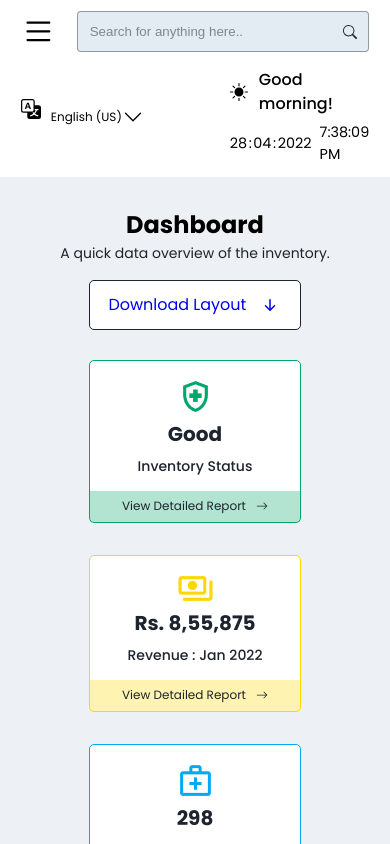
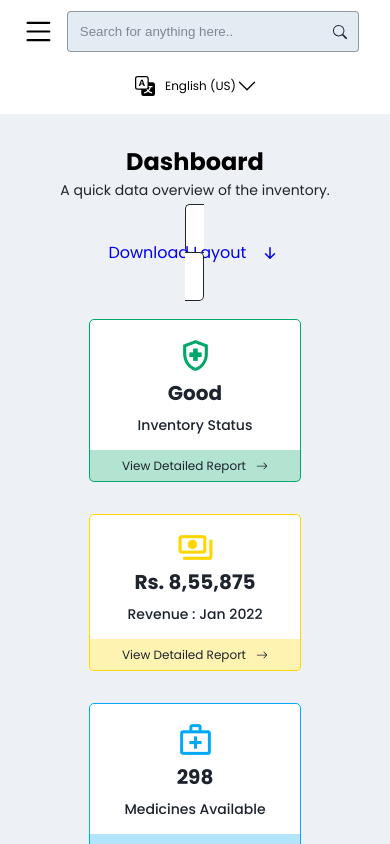
Before and after one commit to mohamedy72/pharmacy-managment, a React (Vite) app: page / in a window 390 px wide. Built offline with nearby package versions, Linux system fonts and the light colour scheme; data requests are answered from the project's data file.

Commit message:
feat: Header is fully responsive

```diff
--- a/src/components/Layouts/LayoutHeader/LayoutHeader.jsx
+++ b/src/components/Layouts/LayoutHeader/LayoutHeader.jsx
@@ -1,5 +1,5 @@
 import "./layoutheader.css";
-import { useState, useRef, useEffect } from "react";
+import { useState, useRef, useEffect, Fragment } from "react";
 import Button from "@Components/UI/Button/Button";
 import { Dropdown } from "@Components/UI/Widgets";
 import useBodyDismiss from "@Hooks/useBodyDismiss";
@@ -26,6 +26,7 @@ const LayoutHeader = ({
   useEffect(() => {
     useBodyDismiss(hRef, setHeaderDropdown);
   }, [hRef]);
+
   return (
     <section className="layoutheader">
       <div className="layout_text">
@@ -33,6 +34,7 @@ const LayoutHeader = ({
         <p>{paragraph}</p>
       </div>
       {hasDropdown ? (
+        <div className="layoutheader_cta">
           <Button
             btnClass={btnClass}
             iconDir={iconDir}
@@ -41,15 +43,6 @@ const LayoutHeader = ({
             handleHeaderDropdown={handleHeaderDropdown}
             path={path}
           />
-      ) : (
-        <Button
-          btnClass={btnClass}
-          iconDir={iconDir}
-          label={label}
-          icon={icon}
-          path={path}
-        />
-      )}
           <div className="dropdown" ref={hRef}>
             {headerDropdown && (
               <Dropdown>
@@ -69,6 +62,16 @@ const LayoutHeader = ({
               </Dropdown>
             )}
           </div>
+        </div>
+      ) : (
+        <Button
+          btnClass={btnClass}
+          iconDir={iconDir}
+          label={label}
+          icon={icon}
+          path={path}
+        />
+      )}
     </section>
   );
 };
--- a/src/components/Layouts/LayoutHeader/layoutheader.css
+++ b/src/components/Layouts/LayoutHeader/layoutheader.css
@@ -5,6 +5,10 @@
   align-items: center;
   gap: 1rem 0;
   padding-block: 1.875rem;
+}
+
+.layoutheader_cta {
+  position: relative;
 }
 
 .layout_text > p {
@@ -20,10 +24,6 @@
   opacity: 0.6;
 }
 
-.header_dropdown {
-  position: absolute;
-}
-
 @media screen and (max-width: 31.25rem) {
   .layoutheader {
     flex-direction: column;
--- a/src/components/Routes/Dashboard/dashboard.css
+++ b/src/components/Routes/Dashboard/dashboard.css
@@ -79,6 +79,13 @@
     align-items: center;
   }
 }
+
+@media screen and (max-width: 26.25rem) {
+  .layoutheader > section {
+    padding: none;
+  }
+}
+
 @media screen and (max-width: 21.25rem) {
   .dashboard_summery {
     grid-template-columns: repeat(auto-fit, minmax(18rem, 1fr));
--- a/src/components/UI/Header/header.css
+++ b/src/components/UI/Header/header.css
@@ -7,6 +7,12 @@
   padding-inline: var(--page-padding);
   padding-block: 0.6875rem;
   background-color: var(--white);
+}
+
+.header_icon {
+  display: flex;
+  align-items: center;
+  justify-content: center;
 }
 .header_icon > svg {
   width: 1.25rem;
@@ -27,6 +33,8 @@
 .hamburger {
   display: none;
   flex-basis: 10%;
+  width: 2.1875rem;
+  height: 2.1875rem;
 }
 
 .hamburger > span {
@@ -50,6 +58,22 @@
   }
 }
 
+@media screen and (max-width: 26.25rem) {
+  .header {
+    justify-content: flex-start;
+    gap: 1rem 0.7rem;
+  }
+
+  .header .weather {
+    margin-inline-start: auto;
+    max-width: 45%;
+  }
+
+  .header .select_lang {
+    margin: 0 auto;
+  }
+}
+
 @media screen and (max-width: 20.3125rem) {
   .select_lang {
     margin-inline: auto;
--- a/src/components/UI/Widgets/widgets.css
+++ b/src/components/UI/Widgets/widgets.css
@@ -26,6 +26,9 @@
   fill: rgba(29, 36, 46, 1);
 }
 
+@media screen and (max-width: 21.875rem) {
+}
+
 /* [x]: Selectbox */
 .selectbox {
   width: 100%;
@@ -46,12 +49,6 @@
 
 .selectbox select option {
   margin-inline-end: 0.5rem;
-}
-
-@media screen and (max-width: 20.3125rem) {
-  .searchbox {
-    width: 70vw;
-  }
 }
 
 /* [x]: Weather */
@@ -100,10 +97,16 @@
   margin-inline: 0.4rem;
 }
 
-@media screen and (max-width: 20.3125rem) {
+@media screen and (max-width: 26.25rem) {
+  .weather_header {
+    font-size: 0.9rem;
+  }
   .weather {
     display: none;
   }
+}
+
+@media screen and (max-width: 20.3125rem) {
 }
 
 /* [x]: Statistic box */
@@ -223,10 +226,11 @@
 
 /* [x]: Dropdown */
 .dropdown {
-  width: 10rem;
+  width: 10.8125rem;
   position: absolute;
-  top: 75%;
-  right: 30px;
+  top: calc(100% - 1.3rem);
+  right: 50%;
+  transform: translateX(50%);
 }
 
 .dropdown_menu {
```
Lines whose indentation alone changed are shown as unchanged.
